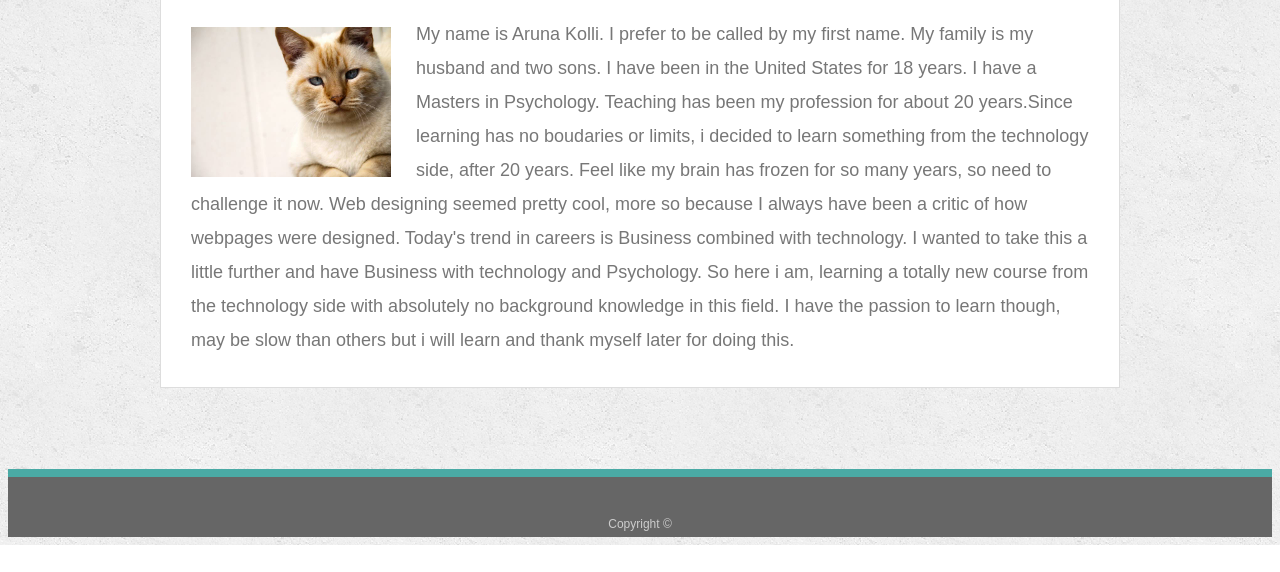
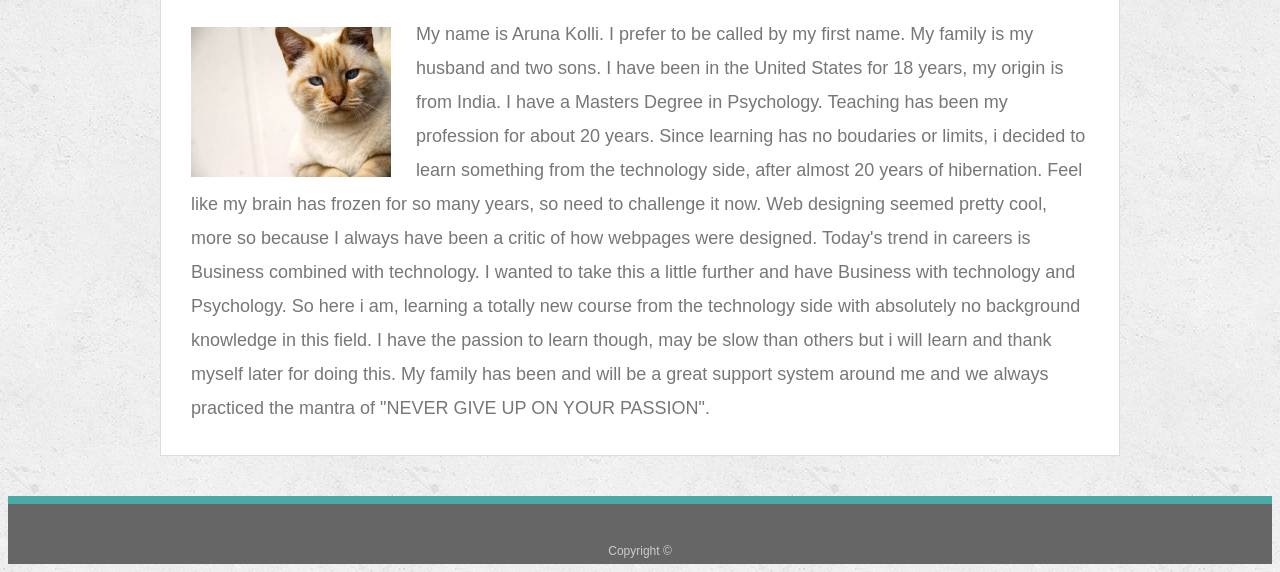
Before and after one commit to akolli1972/Responsive-Portfolio, a plain HTML site: page index.html in a window 1280 px wide. Shown: the part 269-841 px from the top of the page. Before the commit the page ends 814 px from the top, so only its background shows below. Drawn offline with Linux system fonts and the light colour scheme.

Commit message:
modified content on index file

```diff
--- a/index.html
+++ b/index.html
@@ -28,17 +28,17 @@
 
       <p>
           My name is Aruna Kolli. I prefer to be called by my first name. My family is my husband and two sons.
-          I have been in the United States for 18 years. I have a Masters in Psychology.
-          Teaching has been my profession for about 20 years.Since learning has no boudaries or limits, i decided
-          to learn something from the technology side, after 20 years.
+          I have been in the United States for 18 years, my origin is from India. I have a Masters Degree in Psychology.
+          Teaching has been my profession for about 20 years.  Since learning has no boudaries or limits, i decided
+          to learn something from the technology side, after almost 20 years of hibernation.
            Feel like my brain has frozen for so many years, so need to challenge it now.
            Web designing seemed pretty cool, more so because I always have been a critic
            of how webpages were designed. Today's trend in careers is Business combined with technology.
            I wanted to take this a little further and have Business with technology and Psychology.
             So here i am, learning a totally new course from the technology side with absolutely no background
              knowledge in this field. I have the passion to learn though, may be slow than others but i will learn and thank
-              myself later for doing this.
-
+              myself later for doing this. My family has been and will be a great support system around me and we always
+              practiced the mantra of "NEVER GIVE UP ON YOUR PASSION".
 
       </p>
 
```
